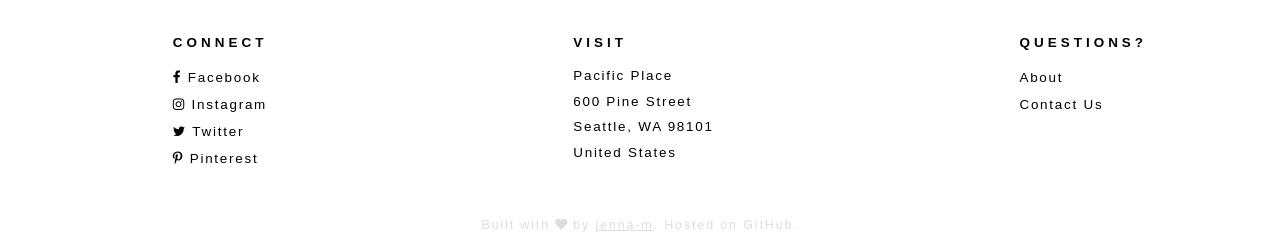
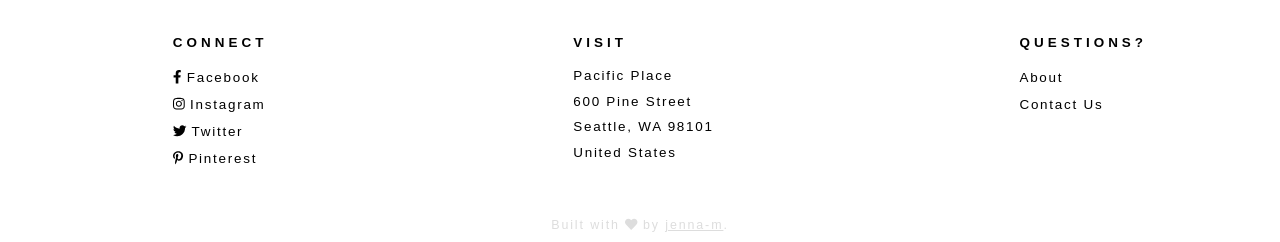
Before and after one commit to jenna-m/redux-co, a React (Create React App) app: page /cart in a window 1280 px wide. Shown: the part 632-874 px from the top of the page. Built offline with nearby package versions, Linux system fonts and the light colour scheme.

Commit message:
Refactor FA icons

```diff
--- a/src/components/cart/Cart.js
+++ b/src/components/cart/Cart.js
@@ -12,6 +12,10 @@ import Checkout from './Checkout';
 import { faPlus, faMinus, faTimes } from "@fortawesome/free-solid-svg-icons";
 import { FontAwesomeIcon } from "@fortawesome/react-fontawesome";
 
+// Font Awesome icons
+const plusIcon = <FontAwesomeIcon icon={faPlus} />;
+const minusIcon = <FontAwesomeIcon icon={faMinus} />;
+const deleteIcon = <FontAwesomeIcon icon={faTimes} />;
 
 const mapStateToProps = (state) => {
     return {
@@ -71,14 +75,12 @@ class Cart extends React.Component {
                                 <p class="cart-item-qty">Qty: {item.quantity}</p>
 
                                 <Link to="/cart">
-                                    <span class="add-minus-btn"><FontAwesomeIcon icon={faPlus}
-                                    onClick={ () => {this.handleAddQuantity(item.id)} } /></span>
+                                    <span class="add-minus-btn" onClick={ () => {this.handleAddQuantity(item.id)} }>{ plusIcon }</span>
                                 </Link>
                                 <Link to="/cart">
-                                <span class="add-minus-btn"><FontAwesomeIcon icon={faMinus}
-                                    onClick={ () => {this.handleMinusQuantity(item.id)} } /></span>
+                                <span class="add-minus-btn" onClick={ () => {this.handleMinusQuantity(item.id)} }>{ minusIcon }</span>
                                 </Link>
-                                <span class="add-minus-btn"><FontAwesomeIcon icon={faTimes} onClick={ () => {this.handleRemoveItem(item.id)} }/></span>
+                                <span class="add-minus-btn" onClick={ () => {this.handleRemoveItem(item.id)} }>{ deleteIcon }</span>
                             </div>
                         </li>
 
--- a/src/components/footer/Footer.js
+++ b/src/components/footer/Footer.js
@@ -1,7 +1,21 @@
 import React from 'react';
 import { Link } from 'react-router-dom';
-import { faHeart } from "@fortawesome/free-solid-svg-icons";
-import { FontAwesomeIcon } from "@fortawesome/react-fontawesome";
+import { faHeart } from '@fortawesome/free-solid-svg-icons';
+import {
+    faFacebookF,
+    faInstagram,
+    faTwitter,
+    faPinterestP
+} from '@fortawesome/free-brands-svg-icons';
+import { FontAwesomeIcon } from '@fortawesome/react-fontawesome';
+
+// Font Awesome icons
+const facebookIcon = <FontAwesomeIcon icon={faFacebookF} />;
+const instagramIcon = <FontAwesomeIcon icon={faInstagram} />;
+const twitterIcon = <FontAwesomeIcon icon={faTwitter} />;
+const pinterestIcon = <FontAwesomeIcon icon={faPinterestP} />;
+const heartIcon = <FontAwesomeIcon icon={faHeart} />;
+
 
 class Footer extends React.Component {
     render() {
@@ -11,10 +25,10 @@ class Footer extends React.Component {
                     <div classname="social">
                         <ul>
                             <li className="heading">Connect</li>
-                            <li><a href="/"><i class="fa fa-facebook-f"></i> Facebook</a></li>
-                            <li><a href="/"><i class="fa fa-instagram"></i> Instagram</a></li>
-                            <li><a href="/"><i class="fa fa-twitter"></i> Twitter</a></li>
-                            <li><a href="/"><i class="fa fa-pinterest-p"></i> Pinterest</a></li>
+                            <li><a href="/">{ facebookIcon } Facebook</a></li>
+                            <li><a href="/">{ instagramIcon } Instagram</a></li>
+                            <li><a href="/">{ twitterIcon } Twitter</a></li>
+                            <li><a href="/">{ pinterestIcon } Pinterest</a></li>
                         </ul>
                     </div>
                     <div className="location">
@@ -40,7 +54,7 @@ class Footer extends React.Component {
                 </div>
 
                 <div className="github">
-                    <p>Built with <span className="love-ico"><FontAwesomeIcon icon={faHeart} /></span> by <a href="https://github.com/jenna-m">jenna-m</a>. Hosted on GitHub.</p>
+                    <p>Built with <span className="love-ico">{ heartIcon }</span> by <a href="https://github.com/jenna-m">jenna-m</a>.</p>
                 </div>
             </div>
         );
--- a/src/components/navbar/navbar.js
+++ b/src/components/navbar/navbar.js
@@ -2,6 +2,9 @@ import React from 'react';
 import { NavLink, Link } from 'react-router-dom';
 import { faShoppingBag } from "@fortawesome/free-solid-svg-icons";
 import { FontAwesomeIcon } from "@fortawesome/react-fontawesome";
+
+// Font Awesome icons
+const bagIcon = <FontAwesomeIcon icon={ faShoppingBag } />
 
 class Navbar extends React.Component {
     render() {
@@ -37,7 +40,7 @@ class Navbar extends React.Component {
                                 <li className="sublink"><Link to="/eyewear">Eyewear</Link></li>
                             </ul>
                         </li>
-                        <li class="bag-ico"><NavLink to="/cart"><FontAwesomeIcon icon={faShoppingBag} /></NavLink></li>
+                        <li class="bag-ico"><NavLink to="/cart">{bagIcon}</NavLink></li>
                     </ul>
                 </div>
             </nav>
```
